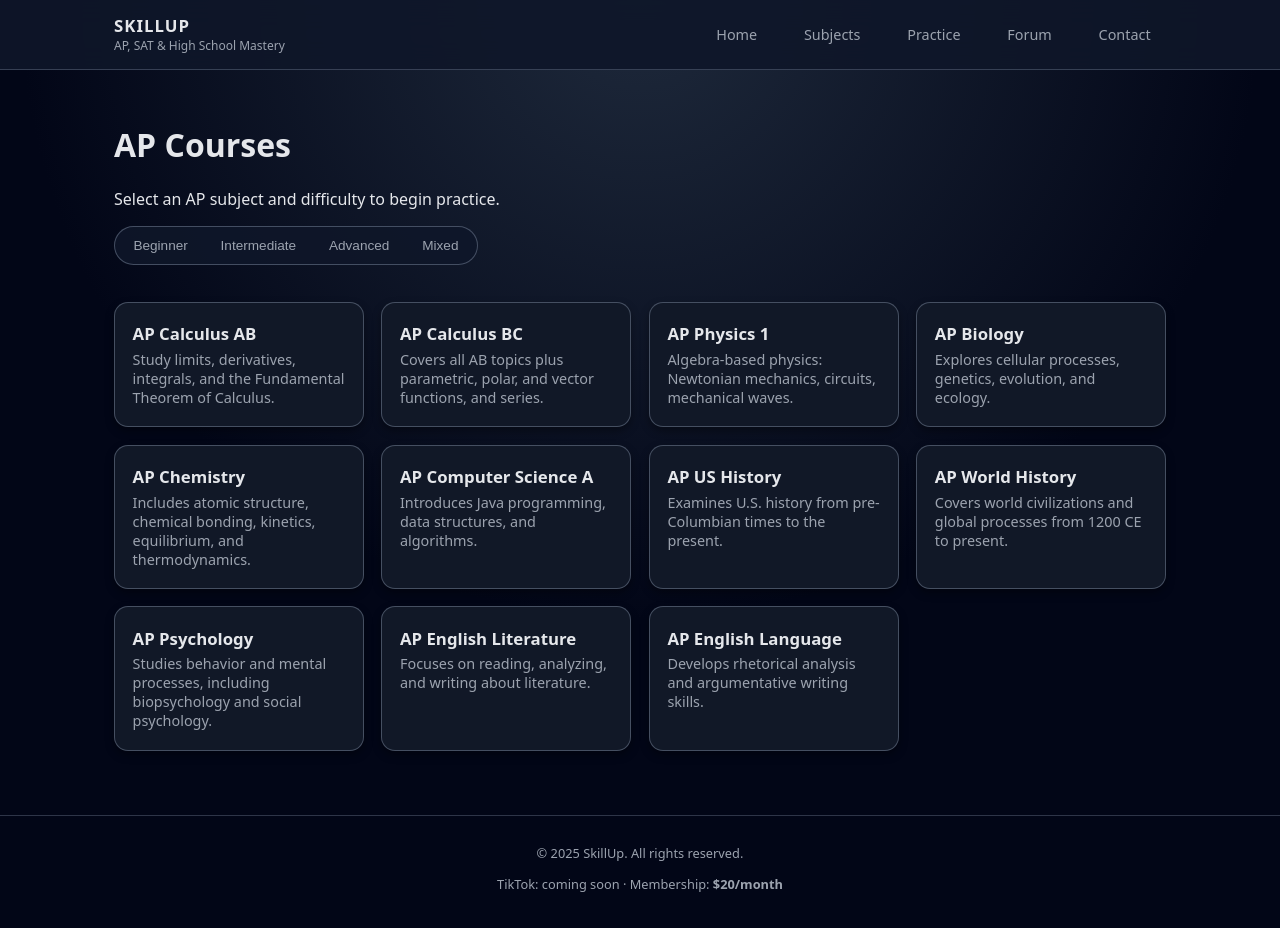
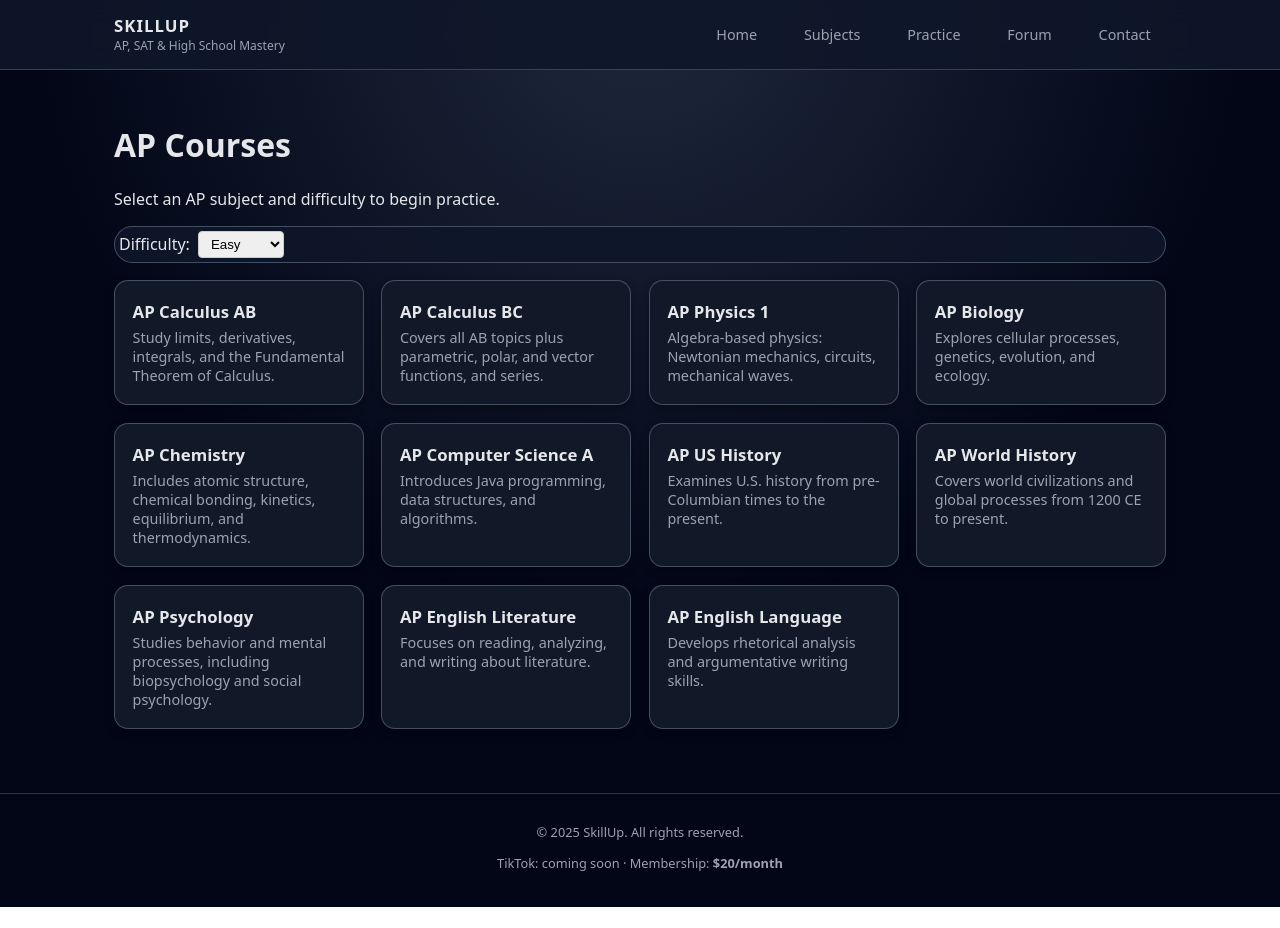
Before and after one commit to steponaskaciulis-max/skillup, a Next.js app in the folder SkillUp/: page /subjects/ap in a window 1280 px wide. After the commit the page ends 907 px from the top, so only its background shows below. Built offline with nearby package versions, Linux system fonts and the light colour scheme.

Commit message:
Update DifficultySelector.js

```diff
--- a/SkillUp/components/DifficultySelector.js
+++ b/SkillUp/components/DifficultySelector.js
@@ -1,19 +1,44 @@
-export function DifficultySelector({ value, onChange }) {
-  const options = ["Beginner", "Intermediate", "Advanced", "Mixed"];
+// SkillUp/components/DifficultySelector.js
+import React from 'react';
+
+const DifficultySelector = ({ selectedDifficulty, onChange }) => {
+  const difficulties = ['Easy', 'Medium', 'Hard'];
 
   return (
     <div className="difficulty-selector">
-      {options.map((opt) => (
-        <button
-          key={opt}
-          className={value === opt ? "diff-btn active" : "diff-btn"}
-          onClick={() => onChange(opt)}
-          type="button"
-        >
-          {opt}
-        </button>
-      ))}
+      <label htmlFor="difficulty">Difficulty:</label>
+      <select
+        id="difficulty"
+        value={selectedDifficulty}
+        onChange={(e) => onChange(e.target.value)}
+      >
+        {difficulties.map((difficulty) => (
+          <option key={difficulty} value={difficulty}>
+            {difficulty}
+          </option>
+        ))}
+      </select>
+
+      <style jsx>{`
+        .difficulty-selector {
+          margin-bottom: 1rem;
+          display: flex;
+          align-items: center;
+          gap: 0.5rem;
+        }
+
+        label {
+          font-weight: 500;
+        }
+
+        select {
+          padding: 0.25rem 0.5rem;
+          border-radius: 4px;
+          border: 1px solid #ccc;
+        }
+      `}</style>
     </div>
   );
-}
+};
+
 export default DifficultySelector;
```
